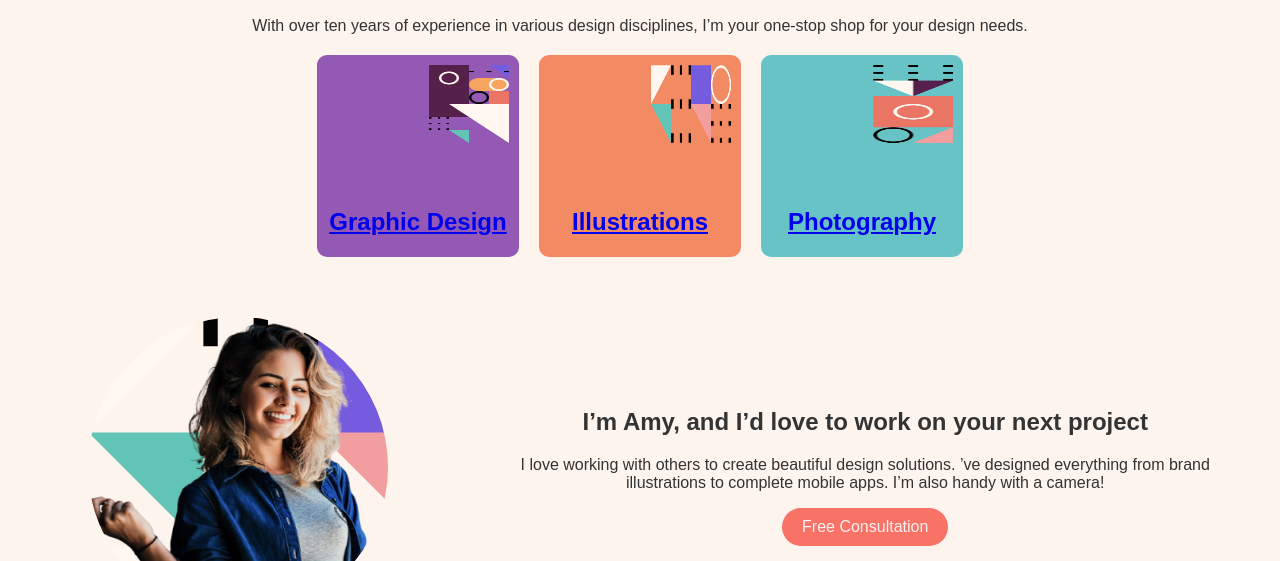
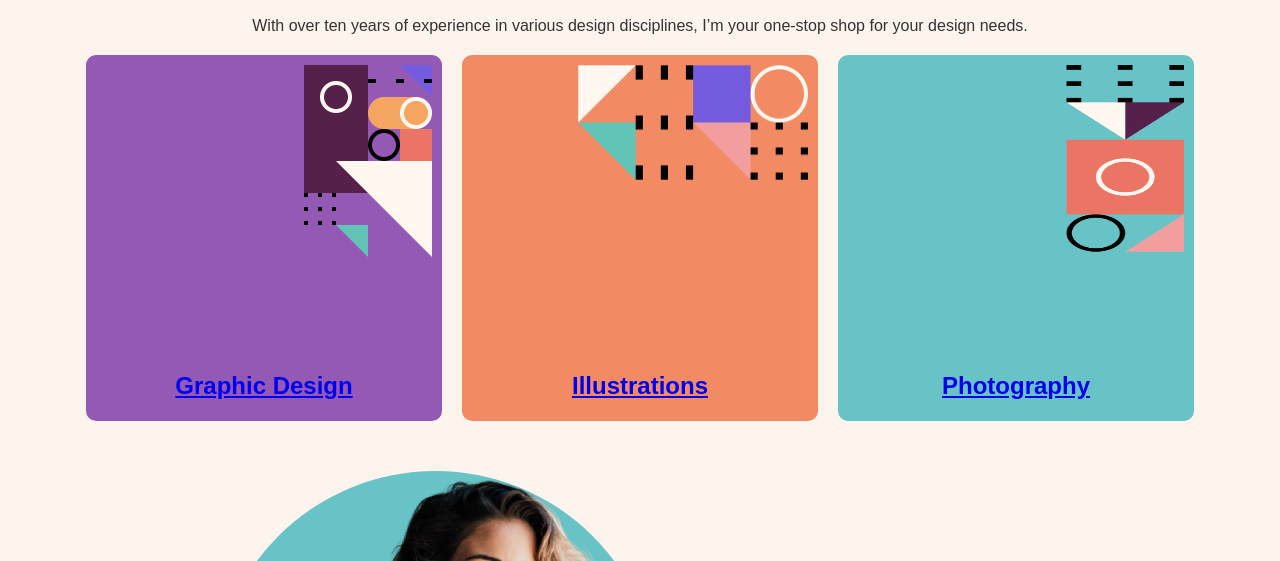
Before and after one commit to AnahiCorral/pagina-dise-o, a plain HTML site: page index.html in a window 1280 px wide. Shown: the part 192-753 px from the top of the page. Drawn offline with Linux system fonts and the light colour scheme.

Commit message:
cambios de unidades al codigo principal

```diff
--- a/index.html
+++ b/index.html
@@ -22,27 +22,26 @@
 
         <div class="image-container">
             <a href="#" class="card">
-              <img class="image" src="./img/illustration-graphic-design.png" >
+              <img class="image1" src="./img/illustration-graphic-design.png" >
               <h2>Graphic Design</h2>
             </a>
             <a href="#" class="illustrations">
-              <img class="image" src="./img/illustration-illustrations.png">
+              <img class="image2" src="./img/illustration-illustrations.png">
               <h2>Illustrations</h2>
             </a>
             <a href="#" class="photography">
-              <img class="image" src="./img/illustration-photography.png" >
+              <img class="image3" src="./img/illustration-photography.png" >
               <h2>Photography</h2>
             </a>
           </div>
           <section class="profile-section">
             <div class="profile">
               <img src="./img/image-removebg-preview(563).png" class="profile-pic">
-
             </div>
             <div class="profile-info">
               <h2>I’m Amy, and I’d love to work on your next project</h2>
               <p>
-          I love working with others to create beautiful design solutions. ’ve designed everything from brand illustrations to complete
+                I love working with others to create beautiful design solutions. I’ve designed everything from brand illustrations to complete
                 mobile apps. I’m also handy with a camera!
               </p>
               <a class="button">Free Consultation</a>
--- a/styles.css
+++ b/styles.css
@@ -12,14 +12,14 @@ body {
 }
 
 #logo img {
-    width: 66px;
+  width: 4.125rem;
 }
 
 #call-to-action {
   background-color: #030303;
   color: #FFF7F0;
-    padding: 14px 45px;
-    border-radius: 1000px;
+  padding: 0.875rem 2.8125rem;
+  border-radius: 50rem;
 }
 
 #her {
@@ -28,14 +28,14 @@ body {
 
 #her h1 {
   font-size: 3rem;
-    margin-bottom: 20px;
+  margin-bottom: 1.25rem;
 }
 
 .image-container {
   display: flex;
   justify-content: center;
-    gap: 20px;
-    margin-top: 20px;
+  gap: 1.25rem;
+  margin-top: 1.25rem;
   flex-wrap: wrap;
 }
 
@@ -44,15 +44,15 @@ body {
   display: flex;
   flex-direction: column;
   justify-content: flex-end;
-    border-radius: 10px;
-    width: 200px;
-    height: 200px;
+  border-radius: 0.625rem;
+  width: 22.125rem;
+  height: 22.75rem;
   padding: 1px;
 }
 
 /*colores tarjetas*/
 .card {
-    background-color: #9459b4 ;
+  background-color: #9459b4;
 }
 
 .illustrations {
@@ -63,29 +63,59 @@ body {
   background-color: #68c3c6;
 }
 
-
-  .image {
+.image1 {
   position: absolute;
   top: 10px;
   right: 10px;
-    width: 80px;
-    height: 78px;
+  width: 8rem;
+  height: 12rem;
+}
+
+.image2 {
+  position: absolute;
+  top: 10px;
+  right: 10px;
+  width: 14.375rem;
+  height: 7.175rem;
+}
+
+.image3 {
+  position: absolute;
+  top: 10px;
+  right: 10px;
+  width: 7.375rem;
+  height: 11.675rem;
 }
 
 .profile-section {
-    display: flex;
+  display: inline-flex;
+  flex-wrap: wrap;
   align-items: center;
-    gap: 30px;
-    padding: 20px;
-    margin-top: 40px;
+  gap: 10px;
+  padding: 10px;
+  margin-top: 2.5rem;
+}
+
+.profile-section2 {
+  position: absolute;
 }
 
 .profile-pic {
-    width: 300px;
-    height: 300px;
-    border-radius: 600%;
-    background-image: url(img/illustration-illustrations.png);
+  width: 27.8125rem;
+  height: 27.8125rem;
+  border-radius: 50%;
+  background-color: #68c3c6;
+  background-size: cover;
+  background-position: center;
+  position: relative;
+  background-image:
+  url('./img/illustration-illustrations.png'),
+  url('./img/illustration-photography.png');
+background-size: 200px 100px, 90px 100px;
+background-position: 0% 30%, 100% 60%;
+background-repeat: no-repeat, no-repeat;
 }
+
 
 .profile {
   flex: 2.1rem;
@@ -93,15 +123,19 @@ body {
 }
 
 .profile-info {
-    flex: 2;
+  display: flex;
+  flex-direction: column;
   justify-content: center;
+  align-items: flex-start;
+  text-align: left;
+  gap: 0.625rem;
+  max-width: 25rem;
 }
 
 .button {
   display: inline-flex;
-    padding: 10px 20px;
+  padding: 0.625rem 1.25rem;
   background: #f87266;
   color: #f9f2f2;
   border-radius: 500px;
-
 }
```
Lines whose indentation alone changed are shown as unchanged.
